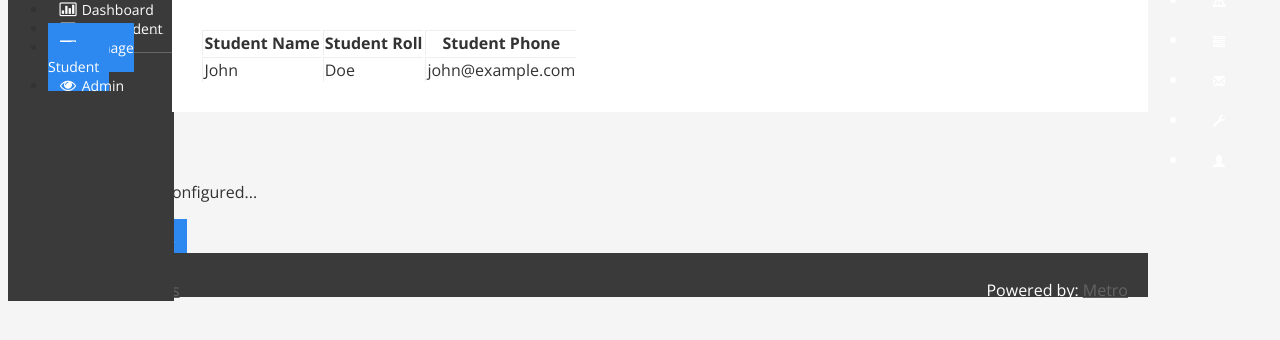
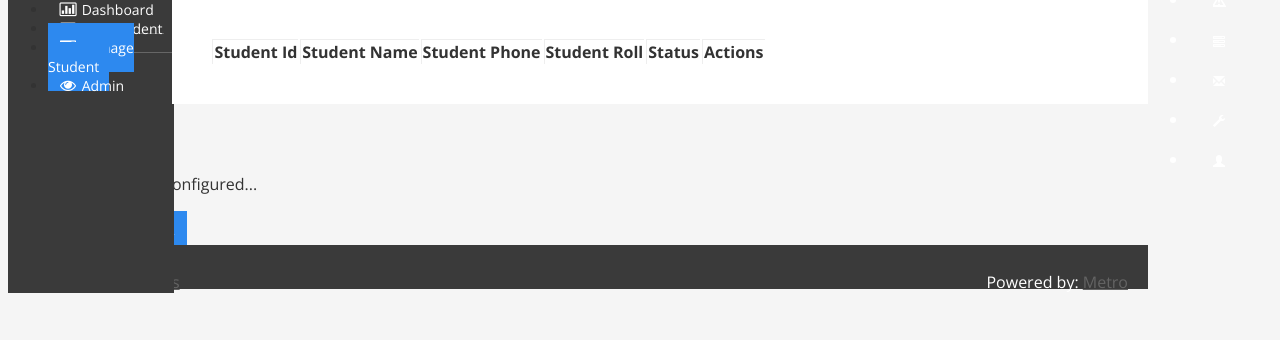
Before and after one commit to AlMahfuzKhanD/codeigniterFundamental, a CodeIgniter app: page /projects/manage-student in a window 1280 px wide. Shown: the part 49-389 px from the top of the page. Run offline with CodeIgniter, Linux system fonts and the light colour scheme; data that the repository does not hold is empty; some libraries are stand-ins or nearby versions.

Commit message:
manage student modified

```diff
--- a/application/views/pages/manage_student.php
+++ b/application/views/pages/manage_student.php
@@ -1,6 +1,6 @@
 
 
-<div class="container">
+<!-- <div class="container">
 
   <table class="table table-bordered">
     <thead>
@@ -19,4 +19,48 @@
 
     </tbody>
   </table>
-</div>
+
+</div> -->
+<div class="box-content">
+						<table class="table table-striped table-bordered bootstrap-datatable datatable">
+						  <thead>
+							  <tr>
+								  <th>Student Id</th>
+								  <th>Student Name</th>
+								  <th>Student Phone</th>
+								  <th>Student Roll</th>
+								  <th>Status</th>
+								  <th>Actions</th>
+							  </tr>
+						  </thead>
+						  <tbody>
+						  	<?php foreach ($student_info as  $info): ?>
+
+							<tr>
+								<td class="center"><?php echo $info->student_id;?></td>
+								<td><?php echo $info->student_name;?></td>
+
+								<td class="center"><?php echo $info->student_phone;?></td>
+								<td class="center"><?php echo $info->student_role;?></td>
+								<td class="center">
+									<span class="label label-success">Active</span>
+								</td>
+								<td class="center">
+									<a class="btn btn-success" href="#">
+										<i class="halflings-icon white zoom-in"></i>
+									</a>
+									<a class="btn btn-info" href="<?php echo base_url()?>edit-student/<?php echo $info->student_id;?>">
+										<i class="halflings-icon white edit"></i>
+									</a>
+									<a class="btn btn-danger" href="#">
+										<i class="halflings-icon white trash"></i>
+									</a>
+								</td>
+							</tr>
+						<?php endforeach;?>
+
+
+
+						  </tbody>
+					  </table>
+					</div>
```
